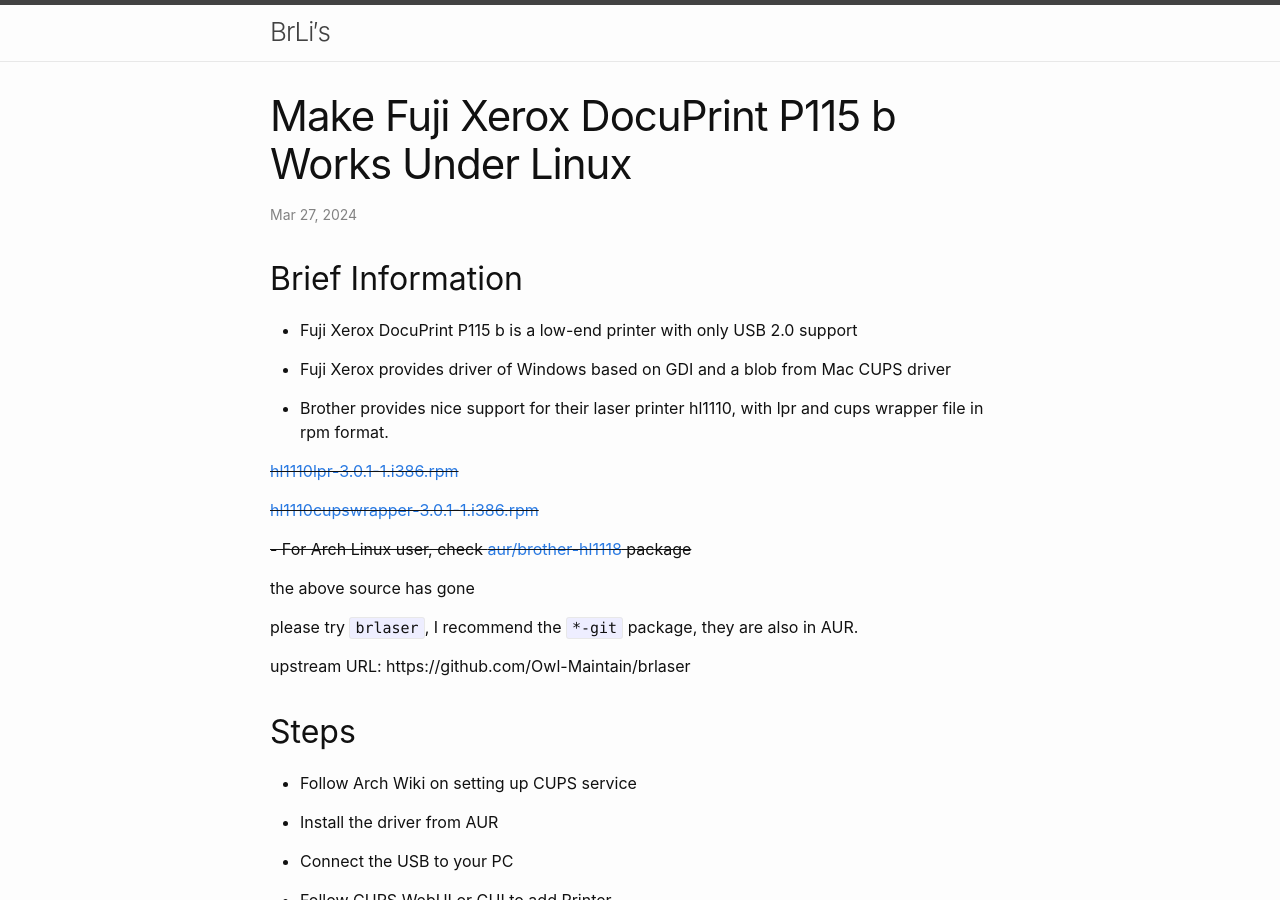
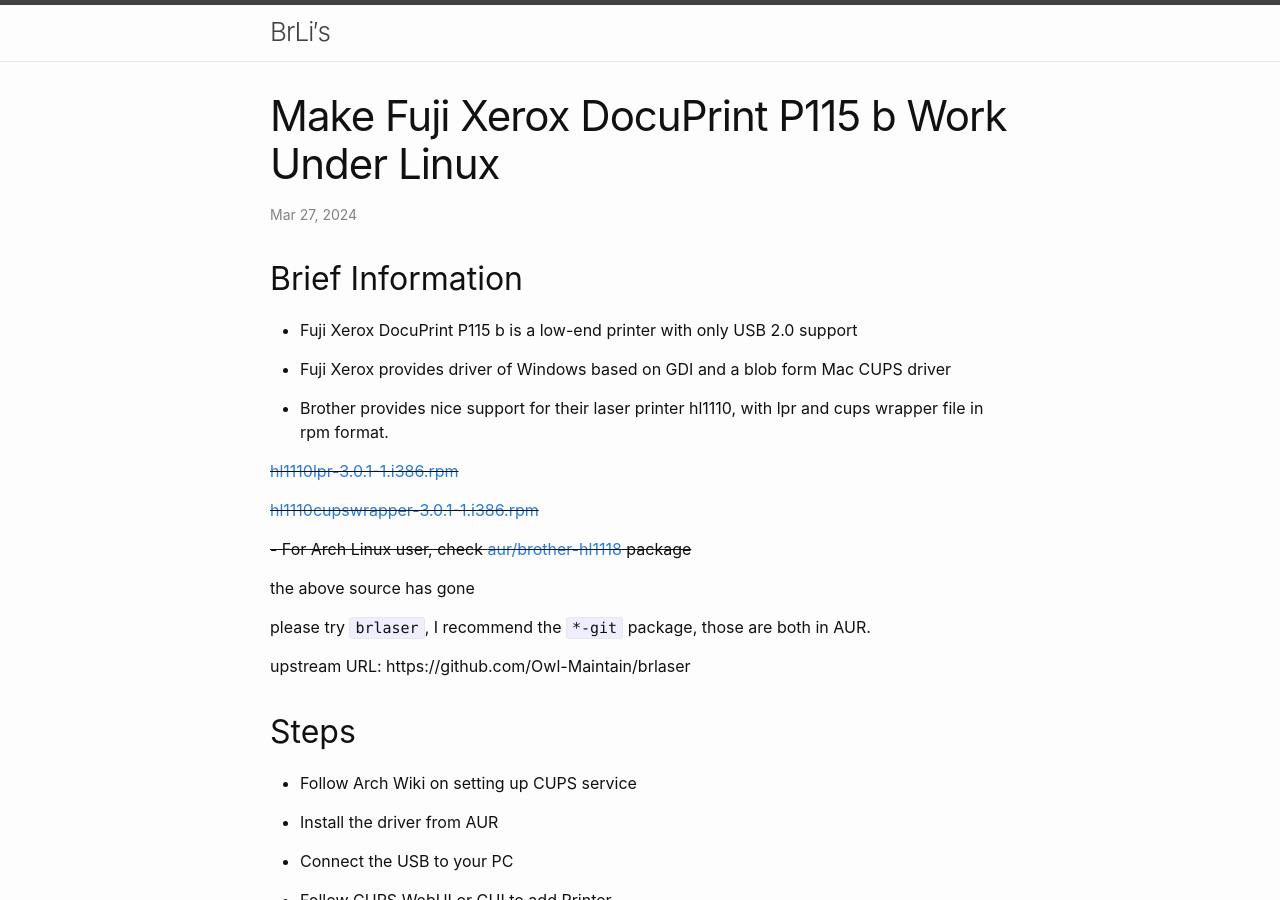
Before and after one commit to Brli/brli.github.io, a Jekyll site: the page built from _posts/2024-03-27-printer.markdown, in a window 1280 px wide and 900 px high. Built offline with Jekyll 4.4.1, drawn with Linux system fonts in a browser that asks for light colours; nearby versions of some CDN libraries; comment, search, counter and statistics services are not loaded.

Commit message:
fix typo on printer post

```diff
--- a/_posts/2024-03-27-printer.markdown
+++ b/_posts/2024-03-27-printer.markdown
@@ -1,6 +1,6 @@
 ---
 layout: post
-title:  "Make Fuji Xerox DocuPrint P115 b Works Under Linux"
+title:  "Make Fuji Xerox DocuPrint P115 b Work Under Linux"
 date:   2024-03-27 20:10:00 +0800
 tag: printer cups fuji xerox docuprint p115b
 ---
@@ -9,7 +9,7 @@
 
 - Fuji Xerox DocuPrint P115 b is a low-end printer with only USB 2.0 support
 
-- Fuji Xerox provides driver of Windows based on GDI and a blob from Mac CUPS driver
+- Fuji Xerox provides driver of Windows based on GDI and a blob form Mac CUPS driver
 
 - Brother provides nice support for their laser printer hl1110, with lpr and cups wrapper file in rpm format.
 
@@ -21,7 +21,7 @@
 
 the above source has gone
 
-please try `brlaser`, I recommend the `*-git` package, they are also in AUR.
+please try `brlaser`, I recommend the `*-git` package, those are both in AUR.
 
 upstream URL: https://github.com/Owl-Maintain/brlaser
 
```
